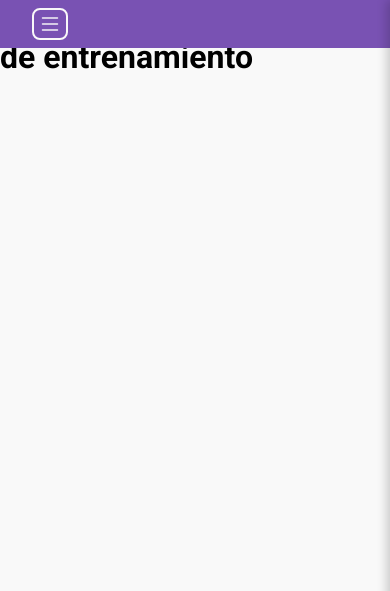
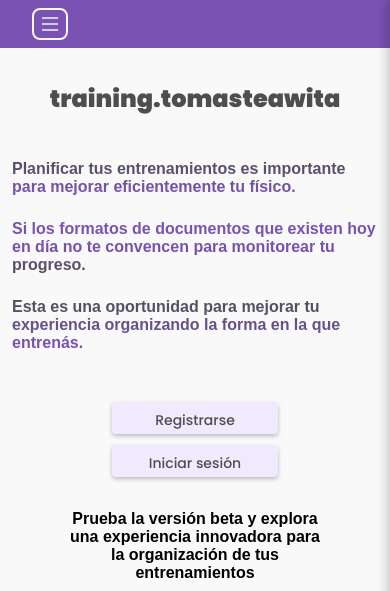
Before and after one commit to Tomasteawita/training_app, a Django app: page / in a window 390 px wide. Shown: the top 591 px of the page. Run offline with Django 4.2, Linux system fonts and the light colour scheme.

Commit message:
feat(Index):presentación para dispositivos mobile desarrollada.

```diff
--- a/training_app/static/css/style.css
+++ b/training_app/static/css/style.css
@@ -1488,6 +1488,157 @@ main.delete-training article form div input {
   border: none;
 }
 
+section.problem-solving {
+  display: flex;
+  flex-direction: column;
+  align-items: center;
+  justify-content: center;
+  text-align: start;
+}
+section.problem-solving p {
+  font-size: 16px;
+  font-style: normal;
+  font-weight: 900;
+  line-height: normal;
+  margin: 12px;
+}
+section.problem-solving p:first-child, section.problem-solving p:last-child {
+  background: linear-gradient(180deg, #4E4E4E 0%, #7952B3 85.19%);
+  background-clip: text;
+  -webkit-background-clip: text;
+  -webkit-text-fill-color: transparent;
+}
+section.problem-solving p:nth-child(2) {
+  background: linear-gradient(180deg, #7952B3 48.21%, #4E4E4E 100%);
+  background-clip: text;
+  -webkit-background-clip: text;
+  -webkit-text-fill-color: transparent;
+}
+
+main.index section.CTA div {
+  display: flex;
+  flex-direction: column;
+  align-items: center;
+  justify-content: space-around;
+  height: 86px;
+  margin: 32px auto 24px auto;
+}
+main.index section.CTA div a {
+  font-family: Poppins, system-ui;
+  text-decoration: none;
+  border: none;
+  border-radius: 4px;
+  background-color: #F1E9FE;
+  color: #4E4E4E;
+  font-size: 14px;
+  font-weight: 500;
+  cursor: pointer;
+  transition: all 0.3s ease-in-out;
+  box-shadow: 0px 2px 4px 0px rgba(0, 0, 0, 0.25);
+  text-align: center;
+  width: 166px;
+  height: 32px;
+  text-align: center;
+  padding: 8px;
+}
+main.index section.CTA div a:hover {
+  background-color: white;
+}
+main.index section.CTA div a:focus {
+  outline: none;
+}
+main.index section.CTA p {
+  text-align: center;
+  font-size: 16px;
+  font-style: normal;
+  font-weight: 700;
+  line-height: normal;
+  width: 259px;
+  margin: 28px auto;
+}
+
+main.index section.explication {
+  display: flex;
+  flex-direction: column;
+  align-items: center;
+  justify-content: center;
+}
+main.index section.explication > div {
+  display: flex;
+  flex-direction: column;
+  align-items: center;
+  justify-content: center;
+}
+main.index section.explication > div h2 {
+  text-align: center;
+  font-size: 16px;
+  font-style: normal;
+  font-weight: 900;
+  line-height: normal;
+}
+main.index section.explication > div > div p {
+  font-size: 12px;
+  font-style: normal;
+  font-weight: 400;
+  line-height: normal;
+  margin: 12px 16px;
+}
+main.index section.explication > div > div ul {
+  list-style-type: disc;
+  margin: 12px 38px;
+}
+main.index section.explication > div > div ul li {
+  font-size: 12px;
+  margin: 12px 0px 12px 0px;
+  font-style: normal;
+  font-weight: 400;
+  line-height: normal;
+}
+
+main.index section.consults {
+  display: flex;
+  flex-direction: column;
+  align-items: center;
+  justify-content: center;
+}
+main.index section.consults h2 {
+  font-size: 16px;
+  font-style: normal;
+  font-weight: 700;
+  line-height: normal;
+  padding: 0px 12px;
+}
+main.index section.consults h2 a {
+  color: #473E66;
+}
+main.index section.consults h2 a:hover {
+  color: #7952B3;
+}
+main.index section.consults i {
+  font-size: 32px;
+  margin: 24px auto;
+}
+
+main.index {
+  margin-top: 81px;
+}
+main.index h1 {
+  font-size: 24px;
+  font-weight: 900;
+  margin-bottom: 16px;
+  text-align: center;
+}
+main.index h1, main.index h2 {
+  font-family: "Poppins", sans-serif;
+  color: #4E4E4E;
+}
+main.index section {
+  margin: 32px auto;
+}
+main.index section p {
+  font-family: "montserrat", sans-serif;
+}
+
 * {
   margin: 0;
   padding: 0;
--- a/training_app/templates/index.html
+++ b/training_app/templates/index.html
@@ -1,8 +1,39 @@
 {% extends 'base/base.html' %}
 {% load static %}
-{% block title %}Sea training{% endblock title %}
+{% block title %}training.tomasteawita{% endblock title %}
 {% block main %}
 <main class="index">
-    <h1>Bienvenido a la aplciación de entrenamiento</h1>
+    <h1>training.tomasteawita</h1>
+    <section class="problem-solving">
+        <p>Planificar tus entrenamientos es importante para mejorar eficientemente tu físico.</p>
+        <p>Si los formatos de documentos que existen hoy en día no te convencen para monitorear tu progreso.</p>
+        <p>Esta es una oportunidad para mejorar tu experiencia organizando la forma en la que entrenás.</p>
+    </section>
+    <section class="CTA">
+        <div>
+            <a href="#">Registrarse</a>
+            <a href="#">Iniciar sesión</a>
+        </div>
+        <p>Prueba la versión beta y explora una experiencia innovadora para la organización de tus entrenamientos</p>
+    </section>
+    <section class="explication">
+        <img src="{% static 'images/AndroidPhone.png'%}" alt="training.tomasteawita">
+        <div>
+            <h2>¿Qué es training.tomasteawaita?</h2>
+            <div>
+                <p>Es una aplicación web diseñada para llevar un registro del entrenamiento de fuerza.</p>
+                <p>Los objetivos de la aplicación son:</p>
+                <ul>
+                    <li>Establecer un formato para planificar el entrenamiento, sin preocuparse por el diseño adicional que habría que pensar en el momento de usar hojas de calculo u otros documentos que no fueron pensados para este fin.</li>
+                    <li>Fomentar la planificación del entrenamiento </li>
+                    <li>Cuantificar los resultados a través del registro del entrenamiento a lo largo de los meses.</li>
+                </ul>
+            </div>
+        </div>
+    </section>
+    <section class="consults">
+        <h2>Para consultas acerca del funcionamiento, errores o recomendaciones, ir al apartado de <a href="#contact">contacto</a> al final de esta página.</h2>
+        <i class="bi bi-arrow-down"></i>
+    </section>
 </main>
 {% endblock main %}
```
Also changed, not shown: other parts of training_app/static/css/style.css (+19 -19 lines), 9 other files.
